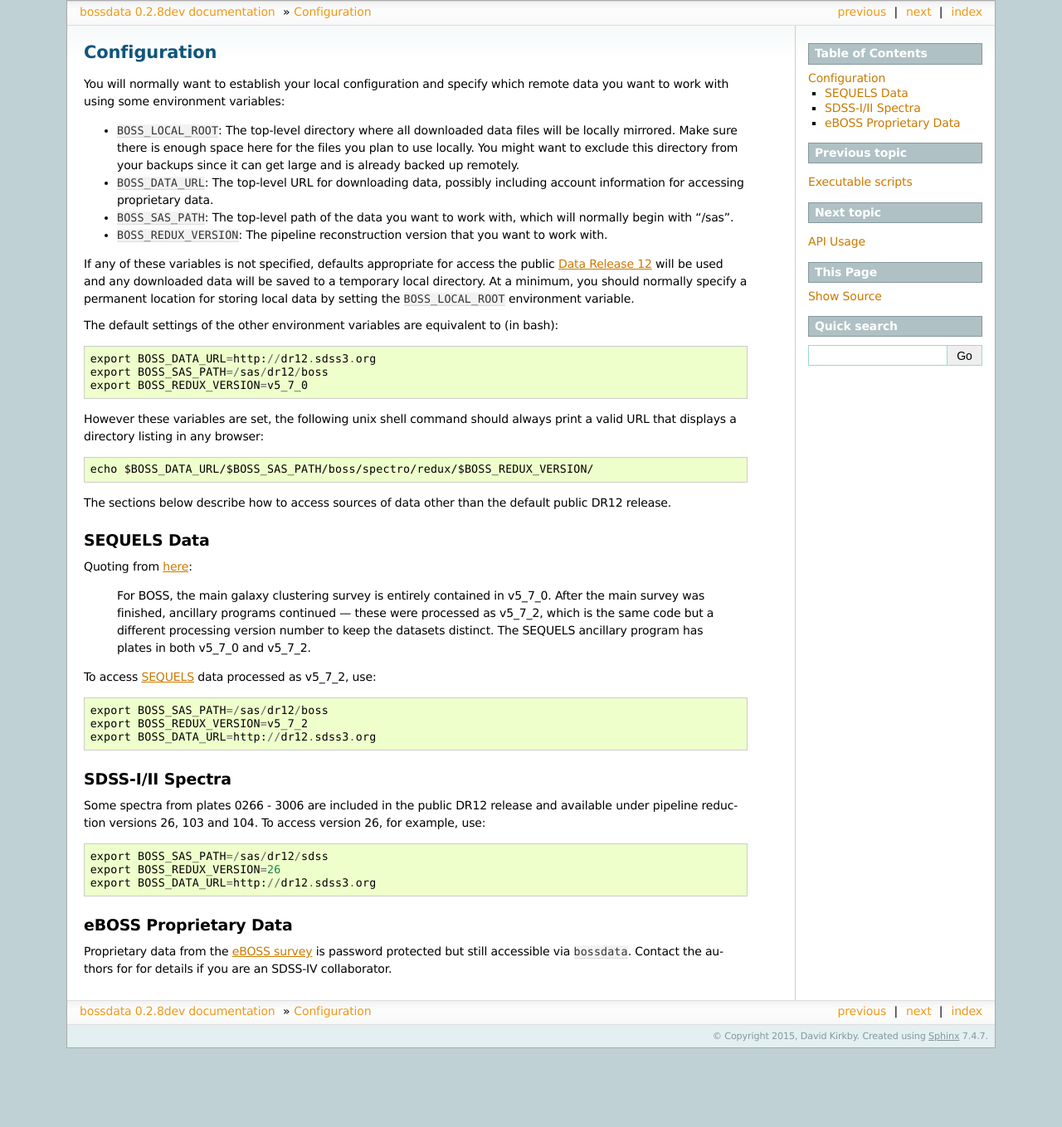
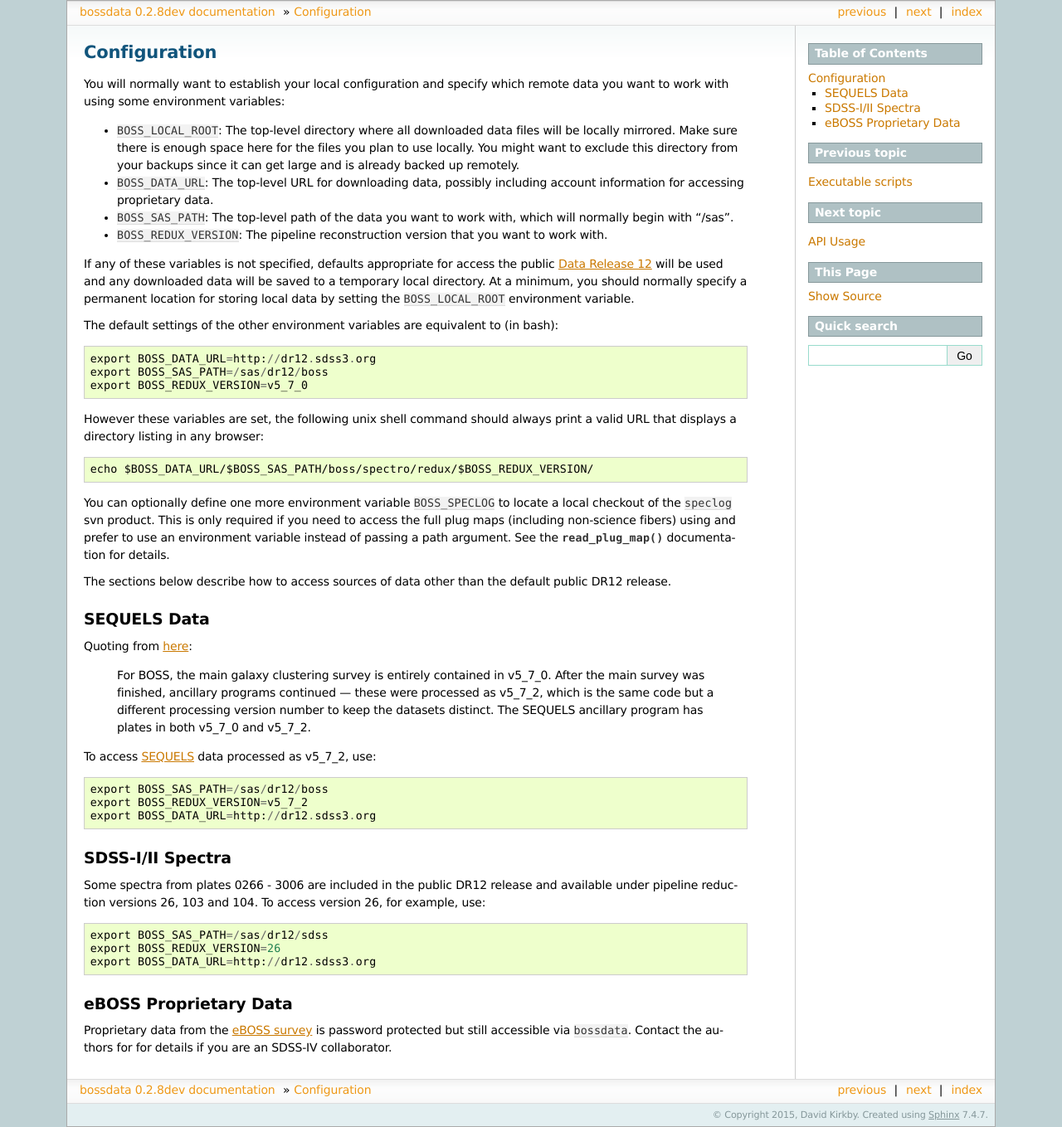
Before and after one commit to dkirkby/bossdata, a Sphinx documentation site: the page built from docs/envvar.rst, in a window 1280 px wide. Shown: the whole page at 83% size. Built offline with Sphinx 7.4.7, drawn with Linux system fonts in a browser that asks for light colours; before the commit the page ends 1264 px from its top, so only the background shows below that.

Commit message:
Mention BOSS_SPECLOG in config docs

```diff
--- a/docs/envvar.rst
+++ b/docs/envvar.rst
@@ -19,6 +19,12 @@ The default settings of the other environment variables are equivalent to (in ba
 However these variables are set, the following unix shell command should always print a valid URL that displays a directory listing in any browser::
 
     echo $BOSS_DATA_URL/$BOSS_SAS_PATH/boss/spectro/redux/$BOSS_REDUX_VERSION/
+
+You can optionally define one more environment variable ``BOSS_SPECLOG`` to locate a local checkout
+of the ``speclog`` svn product.  This is only required if you need to access the full plug maps
+(including non-science fibers) using and prefer to use an environment variable instead of passing a
+path argument.  See the :meth:`read_plug_map() <bossdata.raw.RawImageFile.read_plug_map>` documentation
+for details.
 
 The sections below describe how to access sources of data other than the default public DR12 release.
 
```
